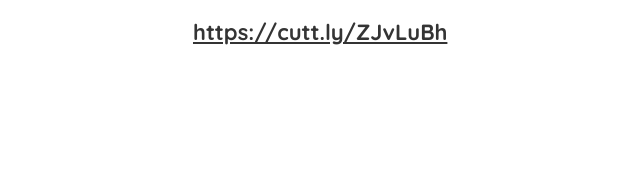
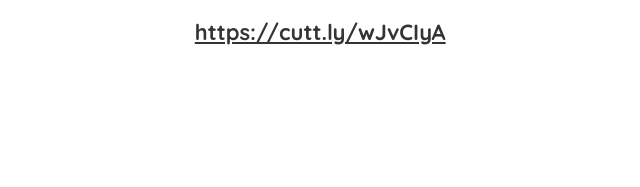
Before and after one commit to T-M-G-D/Ease, a website: page src/application.html in a window 1280 px wide. Shown: the part 1986-2173 px from the top of the page, 343-983 px from the left. Drawn offline with nearby package versions, Linux system fonts and the light colour scheme; files that its build step writes are made by us from their sources.

Commit message:
modified prototype link and qrCode (again)

```diff
--- a/src/application.html
+++ b/src/application.html
@@ -99,7 +99,7 @@
             <h2 class="title title--secondary">Accédez directement à l'application&#8239;:</h2>
             <div class="add__links">
                 <img class="add__qr" src="assets/images/qrCode.svg" alt="QR Code menant au prototype de l'application">
-                <a class="p--strong" href="https://cutt.ly/ZJvLuBh">https://cutt.ly/ZJvLuBh</a>
+                <a class="p--strong" href="https://cutt.ly/wJvCIyA">https://cutt.ly/wJvCIyA</a>
             </div>
         </div>
     </main>
```
